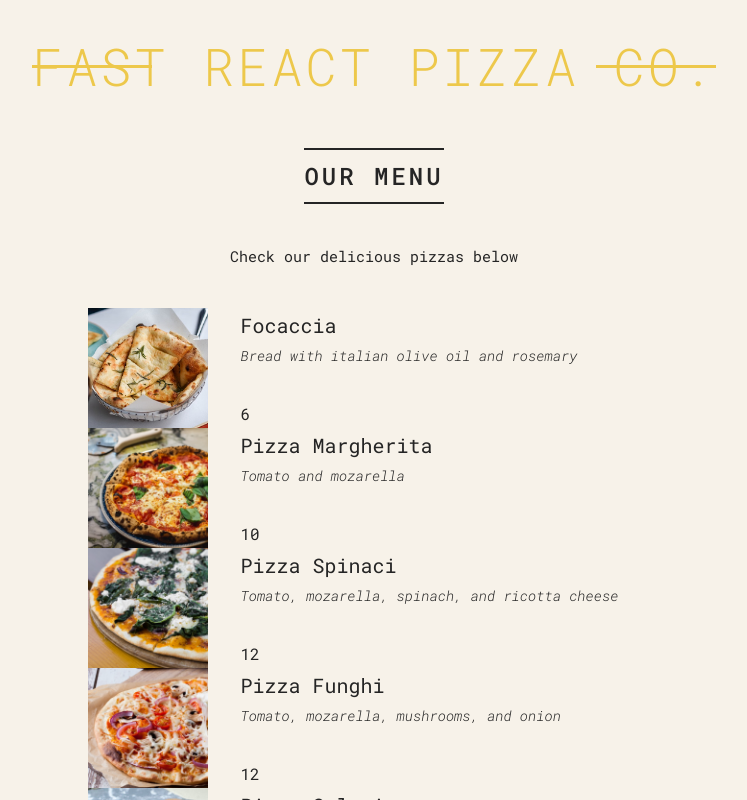
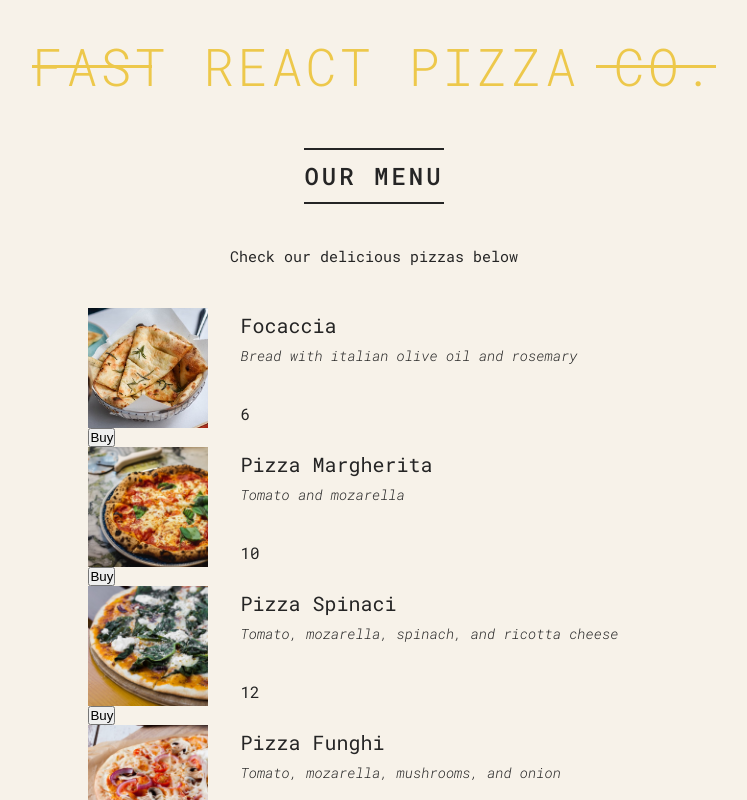
Before and after one commit to HarunaZakaria/Hackerboost, a React (Create React App) app in the folder pizza-menu/: page / in a window 1280 px wide. Shown: the top 800 px of the page, without its empty margins (266-1013 px from the left). Built offline with nearby package versions, Linux system fonts and the light colour scheme.

Commit message:
add new class

```diff
--- a/pizza-menu/src/components/Menu.js
+++ b/pizza-menu/src/components/Menu.js
@@ -7,15 +7,16 @@ function Menu() {
       <section className="menu">
         <h2>Our Menu</h2>
         <p>Check our delicious pizzas below</p>
-        <div>
+        <div className="grid-container">
           {pizzaData.map((item, index) => (
-            <div key={index}>
+            <div key={index} className="grid-item">
               <Pizza
                 name={item.name}
                 description={item.ingredients}
                 price={item.price}
                 image={item.photoName}
               />
+              <button className="grid-btn">Buy</button>
             </div>
           ))}
         </div>
```
